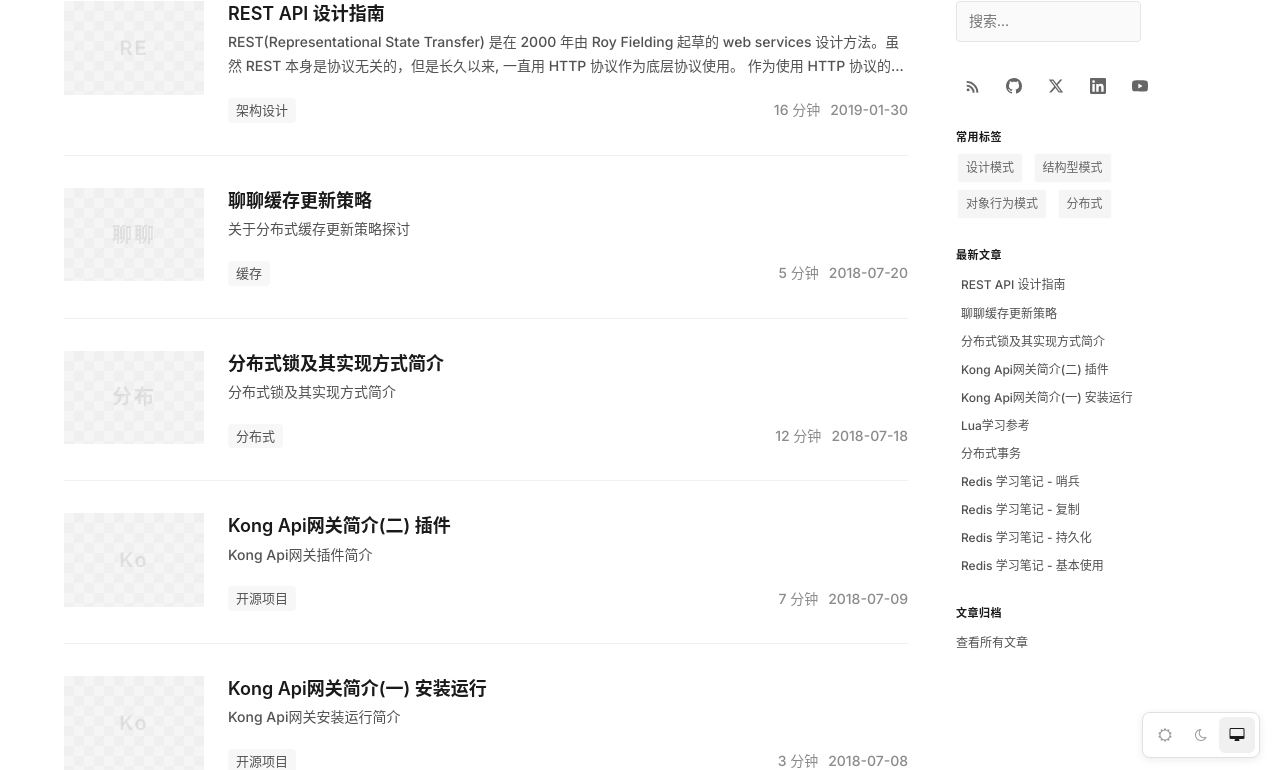
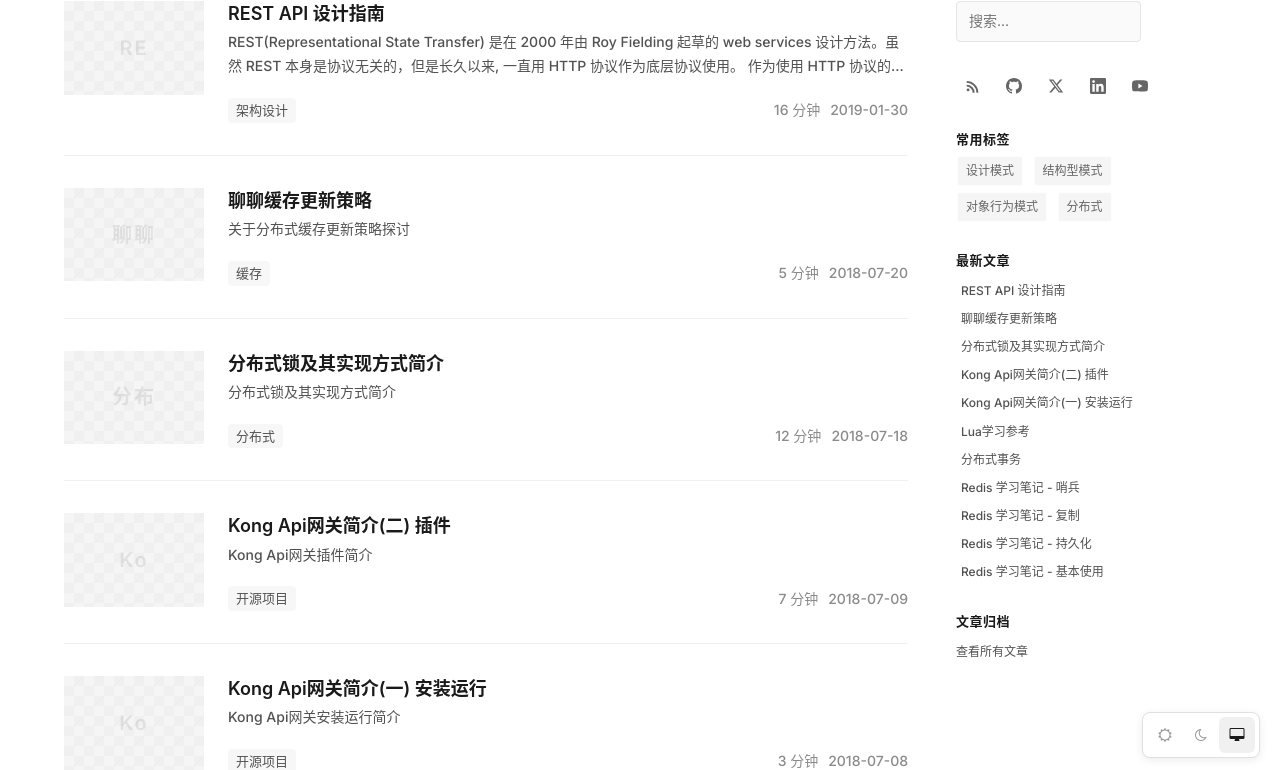
Before and after one commit to xueyufish/xueyufish.github.io, a Jekyll site: the page built from index.html, in a window 1280 px wide. Shown: the part 122-892 px from the top of the page. Built offline with Jekyll 4.4.1, drawn with Linux system fonts in a browser that asks for light colours; the list of posts is cut into pages by our own code; comment, search, counter and statistics services are not loaded.

Commit message:
fix: set sidebar titles to 13px (reference blog xs font size)

```diff
--- a/assets/css/blog.css
+++ b/assets/css/blog.css
@@ -1086,7 +1086,7 @@ body {
 
 .home-aside-title,
 h3.home-aside-title {
-  font-size: 11px !important;
+  font-size: 13px !important;
   font-weight: 600;
   color: #1a1a1a;
   margin: 0 0 8px 0;
```
Also changed, not shown: assets/css/main.min.css.
